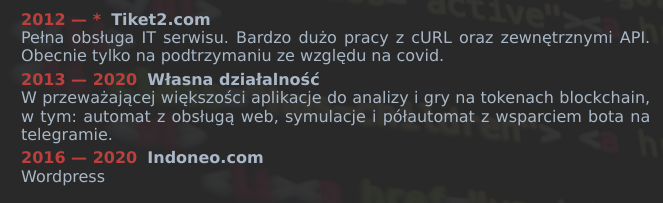
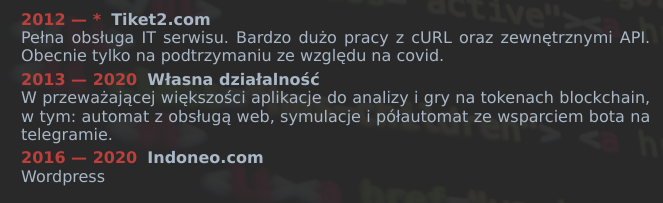
Before and after one commit to dkorab/cv, a plain HTML site: page index.html in a window 1280 px wide. Shown: the part 287-490 px from the top of the page, 63-726 px from the left. Drawn offline with Linux system fonts and the light colour scheme.

Commit message:
Text fix

```diff
--- a/index.html
+++ b/index.html
@@ -35,7 +35,7 @@
                     <li>
                         <h3 class="label-text linear">2013 &mdash; 2020</h3> <strong>Własna działalność</strong>
                         <p>W przeważającej większości aplikacje do analizy i gry na tokenach blockchain, w tym: automat
-                            z obsługą web, symulacje i półautomat z wsparciem bota na telegramie.</p>
+                            z obsługą web, symulacje i półautomat ze wsparciem bota na telegramie.</p>
                     </li>
                     <li>
                         <h3 class="label-text linear">2016 &mdash; 2020</h3> <strong>Indoneo.com</strong>
```
